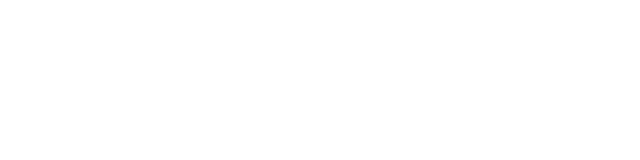
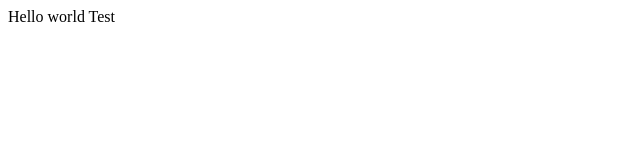
Before and after one commit to samyuktha215/recipesite, a React (Vite) app: page / in a window 1280 px wide. Shown: the top 160 px of the page, without its empty margins (0-640 px from the left). Built offline with nearby package versions, Linux system fonts and the light colour scheme.

Commit message:
Test from sam

```diff
--- a/src/App.jsx
+++ b/src/App.jsx
@@ -3,11 +3,11 @@ import { useState } from 'react'
 import './App.css'
 
 function App() {
-  const [count, setCount] = useState(0)
+
 
   return (
     <>
-
+     <div>Hello world Test </div>
     </>
   )
 }
```
